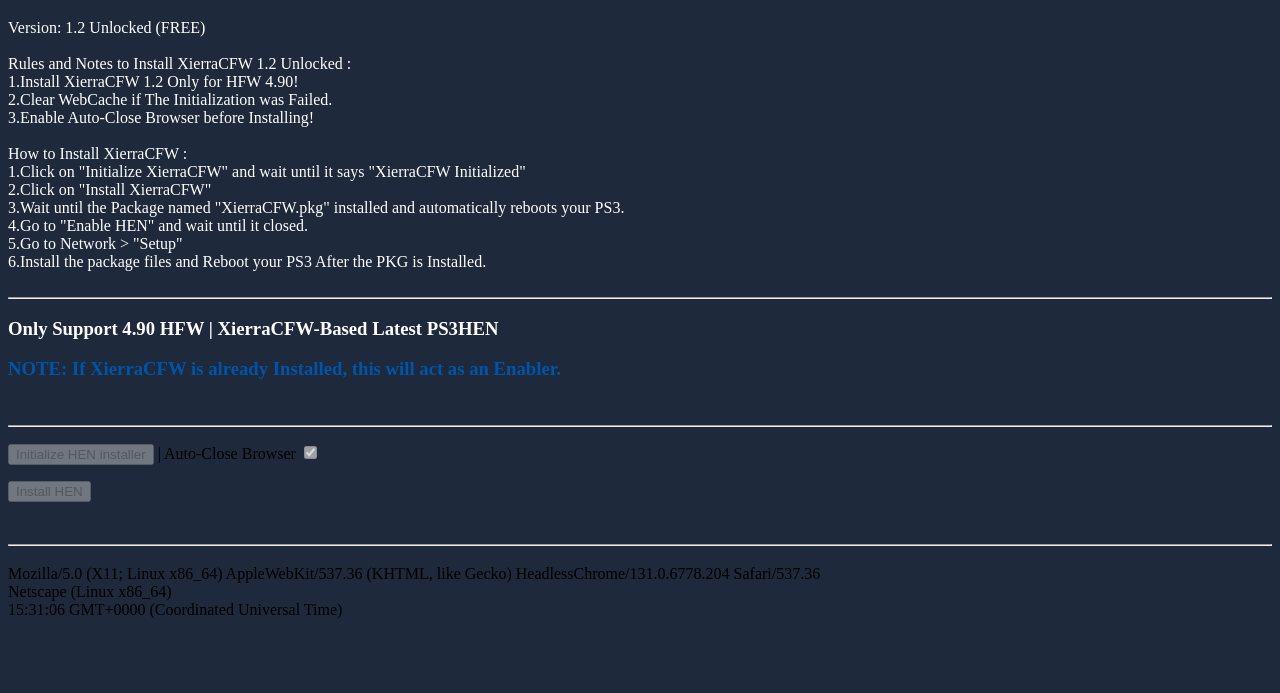
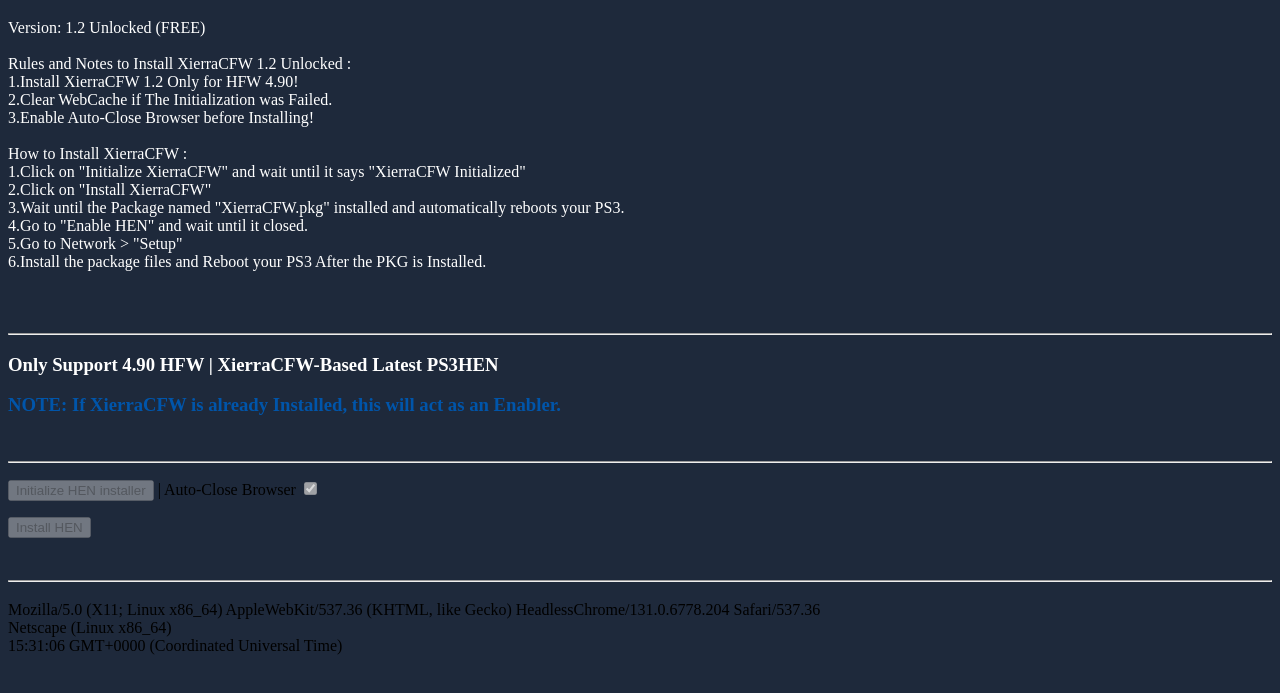
Before and after one commit to xierramolient/DevXierraStore, a plain HTML site: page index.html in a window 1280 px wide. Shown: the part 61-754 px from the top of the page. Drawn offline with Linux system fonts and the light colour scheme.

Commit message:
Changes 1.6

```diff
--- a/index.html
+++ b/index.html
@@ -128,7 +128,7 @@ function triggerX()
 	<body id="bodyId" style="background-color:#1e293b" onload="javascript:downloadhen()">
 	<div id="headerId" style="color:#FFFFFF">
 	<h1>XierraCFW Installer</h1>
-	<span style="color:#ffffff">Version: 1.2 Unlocked (FREE)<br><br>Rules and Notes to Install XierraCFW 1.2 Unlocked :<br>1.Install XierraCFW 1.2 Only for HFW 4.90!<br>2.Clear WebCache if The Initialization was Failed.<br>3.Enable Auto-Close Browser before Installing!<br><br>How to Install XierraCFW :<br>1.Click on "Initialize XierraCFW" and wait until it says "XierraCFW Initialized"<br>2.Click on "Install XierraCFW"<br>3.Wait until the Package named "XierraCFW.pkg" installed and automatically reboots your PS3.<br>4.Go to "Enable HEN" and wait until it closed.<br>5.Go to Network > "Setup"<br>6.Install the package files and Reboot your PS3 After the PKG is Installed.<br></br><span><hr>
+	<span style="color:#ffffff">Version: 1.2 Unlocked (FREE)<br><br>Rules and Notes to Install XierraCFW 1.2 Unlocked :<br>1.Install XierraCFW 1.2 Only for HFW 4.90!<br>2.Clear WebCache if The Initialization was Failed.<br>3.Enable Auto-Close Browser before Installing!<br><br>How to Install XierraCFW :<br>1.Click on "Initialize XierraCFW" and wait until it says "XierraCFW Initialized"<br>2.Click on "Install XierraCFW"<br>3.Wait until the Package named "XierraCFW.pkg" installed and automatically reboots your PS3.<br>4.Go to "Enable HEN" and wait until it closed.<br>5.Go to Network > "Setup"<br>6.Install the package files and Reboot your PS3 After the PKG is Installed.<br><br><br></br><span><hr>
 	<h3>Only Support 4.90 HFW | XierraCFW-Based Latest PS3HEN</h3>
 	<span style="color:#0055AA"><h3>NOTE: If XierraCFW is already Installed, this will act as an Enabler.</font></h3><br>
 	<hr></div>
```
